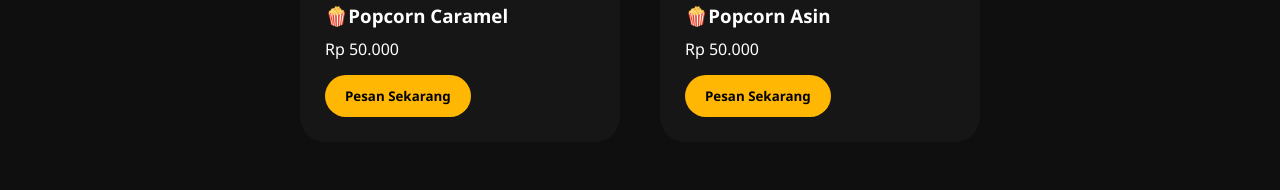
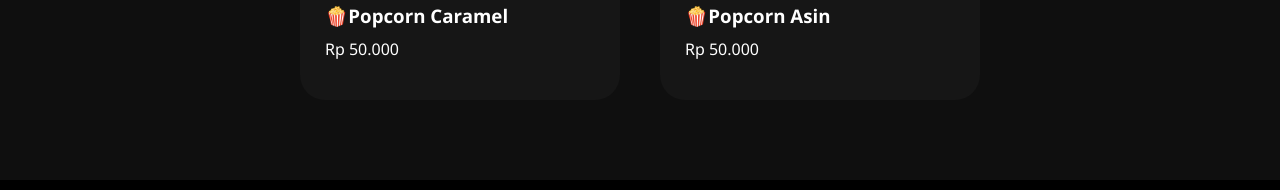
Before and after one commit to aureliaurelele24/RA-Popcornn, a plain HTML site: page index.html in a window 1280 px wide. Shown: the part 610-800 px from the top of the page. Drawn offline with Linux system fonts and the light colour scheme.

Commit message:
Update index.html

```diff
--- a/index.html
+++ b/index.html
@@ -34,7 +34,6 @@
         <div class="product-info">
             <h3>🍿Popcorn Caramel</h3>
             <p class="price">Rp 50.000</p>
-            <button>Pesan Sekarang</button>
         </div>
     </div>
 
@@ -45,7 +44,6 @@
         <div class="product-info">
             <h3>🍿Popcorn Asin</h3>
             <p class="price">Rp 50.000</p>
-            <button>Pesan Sekarang</button>
         </div>
     </div>
 
```
